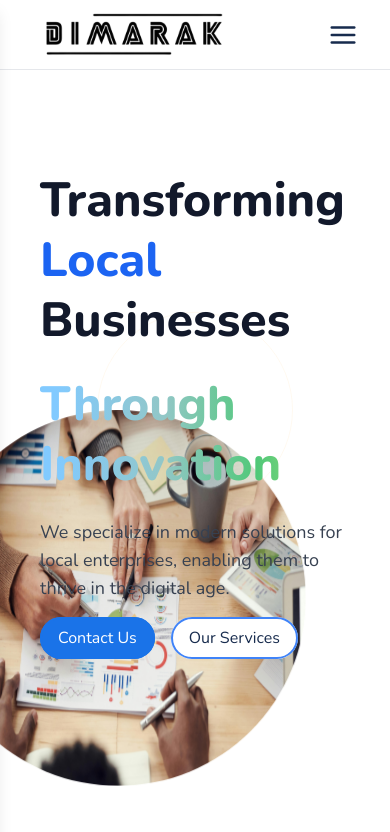
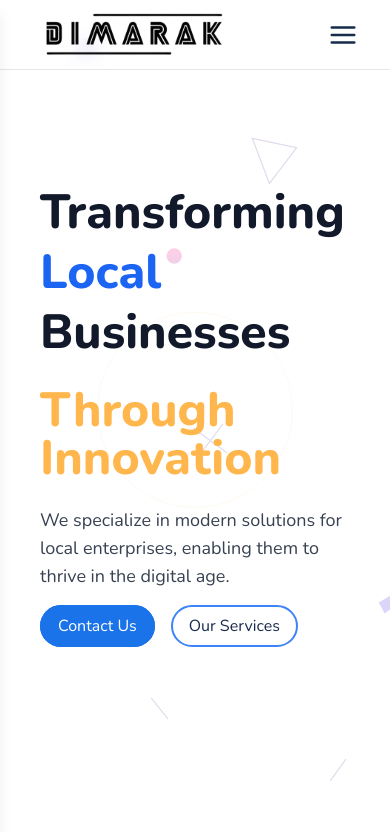
Before and after one commit to Dimarak-Limited-HQ/dimarak.com, a Next.js app: page / in a window 390 px wide. Shown: the top 832 px of the page. Built offline with nearby package versions, Linux system fonts and the light colour scheme.

Commit message:
Refactor HeroSection component styles

```diff
--- a/src/components/sections/HeroSection.tsx
+++ b/src/components/sections/HeroSection.tsx
@@ -14,7 +14,7 @@ const HeroSection: React.FC = () => {
   };
 
   return (
-    <section className="relative h-[90vh] flex items-center px-10 bg-no-repeat bg-center">
+    <section className="relative h-[90vh] bg-hero-pattern flex items-center px-10 bg-no-repeat bg-center">
       {/* Artistic SVG or Illustrations */}
       <div className="absolute inset-0 z-0 overflow-hidden">
         {/* Switch artwork based on theme */}
@@ -46,7 +46,7 @@ const HeroSection: React.FC = () => {
         {/* Additional abstract shapes or blobs */}
         <motion.img
           src="/whyChooseUs.jpg"
-          className="absolute right-20 bottom-0 w-96 h-96 bg-gradient-to-r from-pink-500 to-yellow-500 rounded-full "
+          className="absolute hidden md:block   right-20 bottom-0 w-96 h-96 bg-gradient-to-r from-pink-500 to-yellow-500 rounded-full "
           initial={{ scale: 0.8 }}
           animate={{ scale: 1 }}
           transition={{ duration: 2, repeat: Infinity, repeatType: 'reverse' }}
@@ -54,7 +54,7 @@ const HeroSection: React.FC = () => {
       </div>
 
       {/* Content Section with Animations */}
-      <div className="relative z-10 w-full md:w-1/2 space-y-6">
+      <div className="relative z-10  w-full md:w-1/2 space-y-6">
         <motion.h1
           variants={fadeInUp}
           initial="hidden"
@@ -69,7 +69,7 @@ const HeroSection: React.FC = () => {
           initial="hidden"
           animate="visible"
           transition={{ duration: 0.6, delay: 0.4 }}
-          className="text-5xl font-extrabold leading-tight bg-gradient-three-color bg-clip-text text-transparent"
+          className="text-5xl font-extrabold text-accent"
         >
           Through Innovation
         </motion.h2>
@@ -104,6 +104,7 @@ const HeroSection: React.FC = () => {
             <Button href="/services">Our Services</Button>
           </motion.div>
         </div>
+
       </div>
 
       {/* Image Grid with Bubble Animation */}
```
